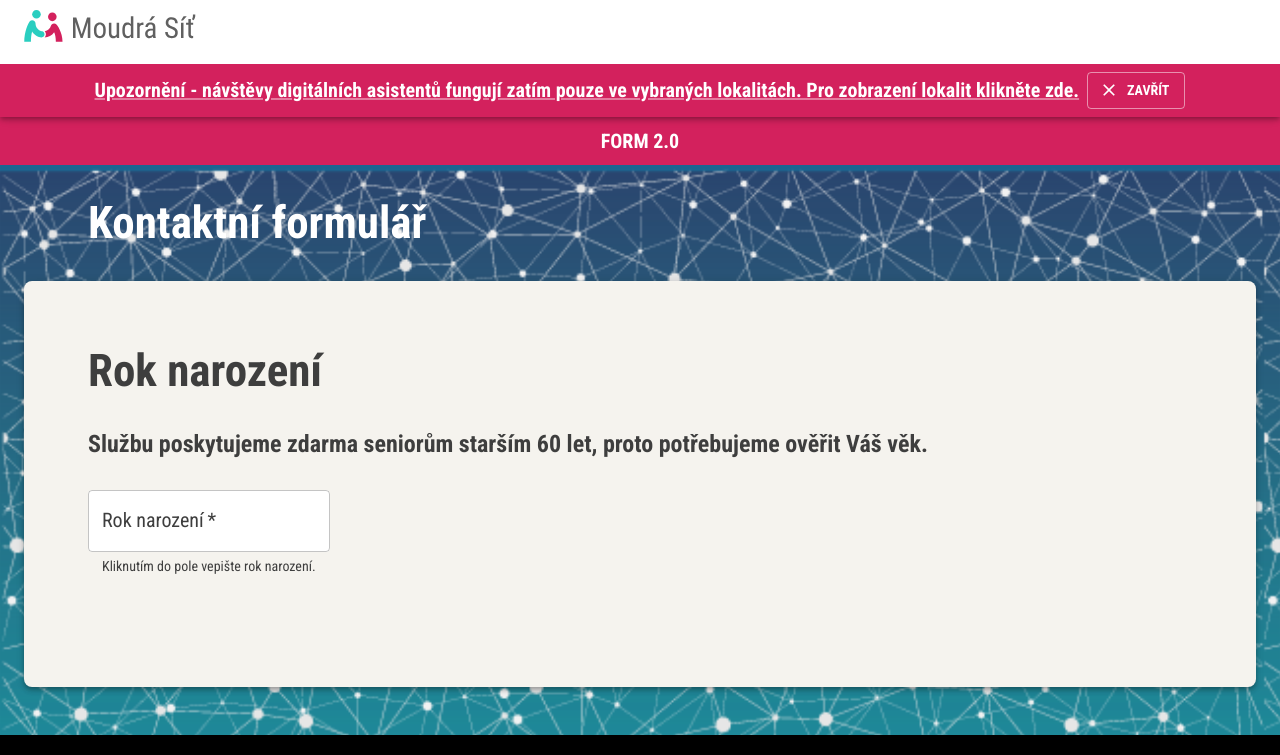
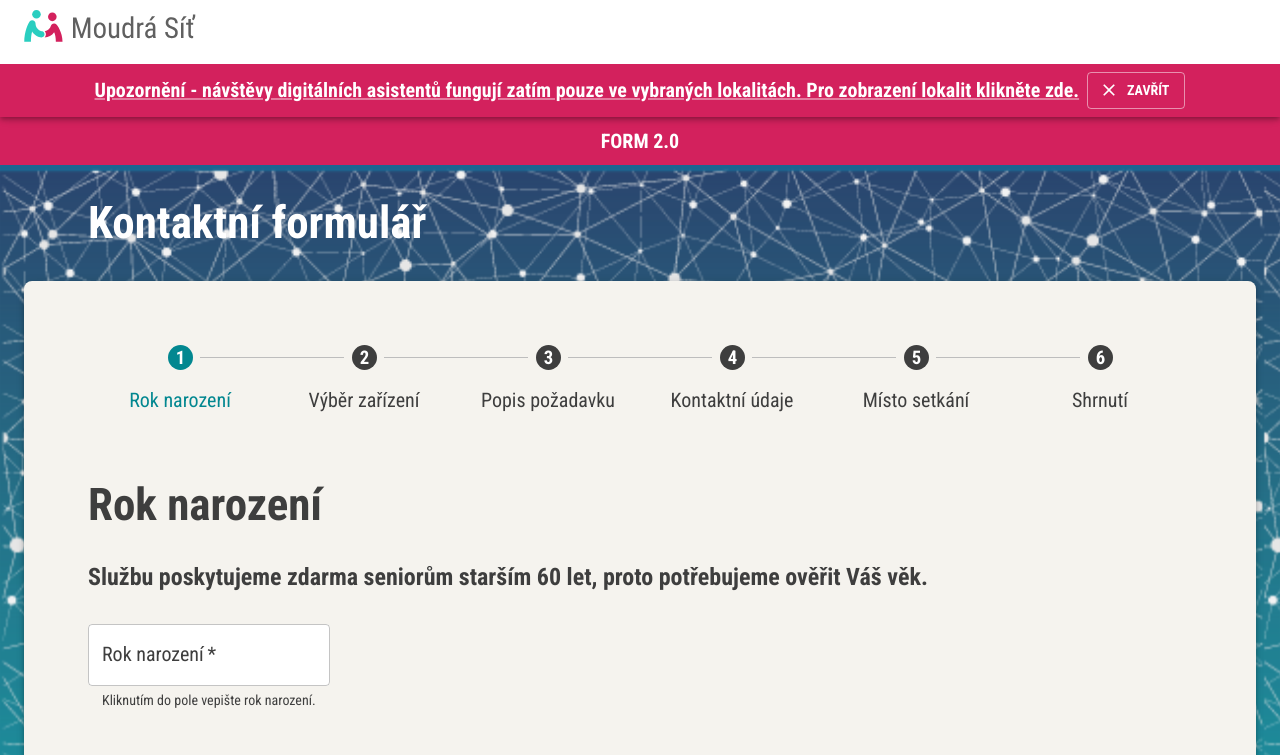
Before and after one commit to MoudraSit/moudra-sit, a Next.js app: page /newform in a window 1280 px wide. Shown: the top 755 px of the page. Built offline with nearby package versions, Linux system fonts and the light colour scheme; no server answers; what react-google-recaptcha-v3 would draw is missing.

Commit message:
Add stepper, fix scrolling to top

```diff
--- a/components/newform/api/senior.tsx
+++ b/components/newform/api/senior.tsx
@@ -4,6 +4,18 @@ import { IValues } from "../helpers/constants";
 // check if name and surname start with capital letter
 export function capitalizeFirstLetter(name: string) {
   return name.charAt(0).toUpperCase() + name.slice(1);
+}
+
+function placeOfHelp(props: IValues) {
+  if (props.libraryCheckbox) {
+    return "V knihovně";
+  } else if (props.homeCheckbox) {
+    return "U mě doma";
+  } else if (props.publicPlaceCheckbox) {
+    return "Jinde";
+  } else {
+    return "Na dálku";
+  }
 }
 
 // remove spaces from string
@@ -21,6 +33,7 @@ async function ApiRequestSenior(props: IValues) {
           prijmeni: capitalizeFirstLetter(props.surname),
           PSC: removeSpaces(props.zipCode),
           mesto: capitalizeFirstLetter(props.city),
+          pozadovaneMistoPomoci: placeOfHelp(props),
           email: props.email,
           stat: "Česko",
           telefon: props.plusCode.concat(removeSpaces(props.phoneNumber)),
--- a/components/newform/form-builder.tsx
+++ b/components/newform/form-builder.tsx
@@ -1,4 +1,4 @@
-import { Container, styled, Typography } from "@mui/material";
+import { Container, Step, StepLabel, Stepper, styled, Typography } from "@mui/material";
 import Box from "@mui/material/Box";
 import { ThemeProvider } from "@mui/material/styles";
 import TestInfoLine from "components/newform/test-info-line";
@@ -10,6 +10,7 @@ import ProgressBarComponent from "../form/steps/progress-bar";
 import { defaultSchema } from "../newform/schemas/default-schema";
 import { appTheme } from "../theme/theme";
 import { formSteps, initialValues, IValues } from "./helpers/constants";
+import { scrollIntoView } from "./helpers/scroll-into-view";
 import BirthStep from "./steps/birth-step";
 import ContactStep from "./steps/contact-step";
 import DescriptionStep from "./steps/description-step";
@@ -79,6 +80,7 @@ export default function FormBuilder() {
               console.log("handling submit");
               console.log(actions);
               handleSendTest(activeStep, values, actions);
+              scrollIntoView();
             }}
           >
             {({ isSubmitting, setFieldValue, values, errors }) => (
@@ -94,7 +96,6 @@ export default function FormBuilder() {
                     Kontaktní formulář
                   </Typography>
 
-                  {activeStep !== 10 && (
                   <Box
                     sx={{
                       bgcolor: "#f5f3ee",
@@ -107,12 +108,66 @@ export default function FormBuilder() {
                       boxShadow: 4,
                     }}
                   >
+                    <Stepper
+                      activeStep={activeStep}
+                      alternativeLabel
+                      sx={{
+                        pb: { xs: 2, sm: 4, md: 8 },
+                      }}
+                    >
+                      {formSteps.map((step, index) => (
+                        <Step
+                          sx={{
+                            "& .MuiStepLabel-labelContainer": {
+                              color: "white", // circle's text (DISABLED)
+                            },
+                            "& .MuiStepLabel-root .Mui-disabled .MuiStepIcon-root": {
+                              fill: "#3e3e3e", // circle's color (DISABLED)
+                            },
+                            "& .MuiStepLabel-root .Mui-disabled .MuiStepIcon-text": {
+                              fill: "white", // circle's number (DISABLED)
+                            },
+                            "& .MuiStepLabel-root .Mui-disabled": {
+                              color: "#3e3e3e", // text color (DISABLED)
+                            },
+                            "& .MuiStepLabel-root .Mui-active": {
+                              color: "#028790", // circle color (ACTIVE)
+                            },
+                            "& .MuiStepLabel-root .Mui-active .MuiStepIcon-text": {
+                              fill: "white", // circle's text (ACTIVE)
+                            },
+                            "& .MuiStepLabel-root .Mui-completed": {
+                              color: "#028790", // circle color (COMPLETED)
+                            },
+                            "& .MuiSvgIcon-root": {
+                              fontSize: 25,
+                            },
+                            "& .MuiStepIcon-text": {
+                              fontSize: 18,
+                              fontWeight: "bold",
+                            },
+                            "& .MuiStepLabel-label": {
+                              fontSize: {
+                                xs: 0,
+                                sm: 0,
+                                md: 20,
+                              },
+                            },
+                            "& .MuiStepContent-root": {
+                              paddingLeft: 0,
+                            },
+                          }}
+                          key={step.label}
+                          active={activeStep === index}
+                        >
+                          <StepLabel>{step.label}</StepLabel>
+                        </Step>
+                      ))}
+                    </Stepper>
                     {renderStepContent(activeStep, values, errors, setFieldValue, setActiveStep)}
                     {progressBar ? <ProgressBarComponent /> : null}
                   </Box>
-                  )}
                 </FormContainer>
-                {activeStep === 10 && <StepSuccess />}
               </Form>
             )}
           </Formik>
--- a/components/newform/helpers/constants.tsx
+++ b/components/newform/helpers/constants.tsx
@@ -1,15 +1,15 @@
 export const formSteps = [
   {
-    label: "Váš rok narození",
+    label: "Rok narození",
   },
   {
     label: "Výběr zařízení",
   },
   {
-    label: "Popis Vašeho požadavku",
+    label: "Popis požadavku",
   },
   {
-    label: "Vaše kontaktní údaje",
+    label: "Kontaktní údaje",
   },
   {
     label: "Místo setkání",
--- /dev/null
+++ b/components/newform/helpers/scroll-into-view.tsx
@@ -0,0 +1,9 @@
+export function scrollIntoView() {
+  setTimeout(function () {
+    window.scrollTo({
+      top: 0,
+      left: 0,
+      behavior: "smooth",
+    });
+  }, 300);
+}
--- a/components/newform/steps/step-success.tsx
+++ b/components/newform/steps/step-success.tsx
@@ -1,26 +1,8 @@
-import { Box, Button, Container, Typography } from "@mui/material";
+import { Button, Typography } from "@mui/material";
 
 function StepSuccess() {
   return (
     <>
-      <Box
-        sx={{
-          pt: 6,
-        }}
-      ></Box>
-      <Container maxWidth="md">
-        <Box
-          sx={{
-            bgcolor: "#f5f3ee",
-            pt: 6,
-            pb: 6,
-            pl: 4,
-            pr: 4,
-            borderRadius: 2,
-            textAlign: "lef t",
-          }}
-        >
-          <Container maxWidth="md">
       <Typography
         sx={{ fontWeight: "bold", pb: 4 }}
         variant="h1"
@@ -30,12 +12,7 @@ function StepSuccess() {
       >
         Děkujeme!
       </Typography>
-            <Typography
-              variant="h2"
-              align="left"
-              color="#3e3e3e"
-              sx={{ fontWeight: "bold", pb: 2 }}
-            >
+      <Typography variant="h2" align="left" color="#3e3e3e" sx={{ fontWeight: "bold", pb: 2 }}>
         Váš dotaz jsme přijali ke zpracování. Do 5 dnů Vás budeme telefonicky kontaktovat.
       </Typography>
       <Typography variant="h2" align="left" color="#3e3e3e" sx={{ pb: 4 }}>
@@ -57,9 +34,6 @@ function StepSuccess() {
       >
         Zavřít a zpět na hlavní stránku
       </Button>
-          </Container>
-        </Box>
-      </Container>
     </>
   );
 }
```
Lines whose indentation alone changed are shown as unchanged.
